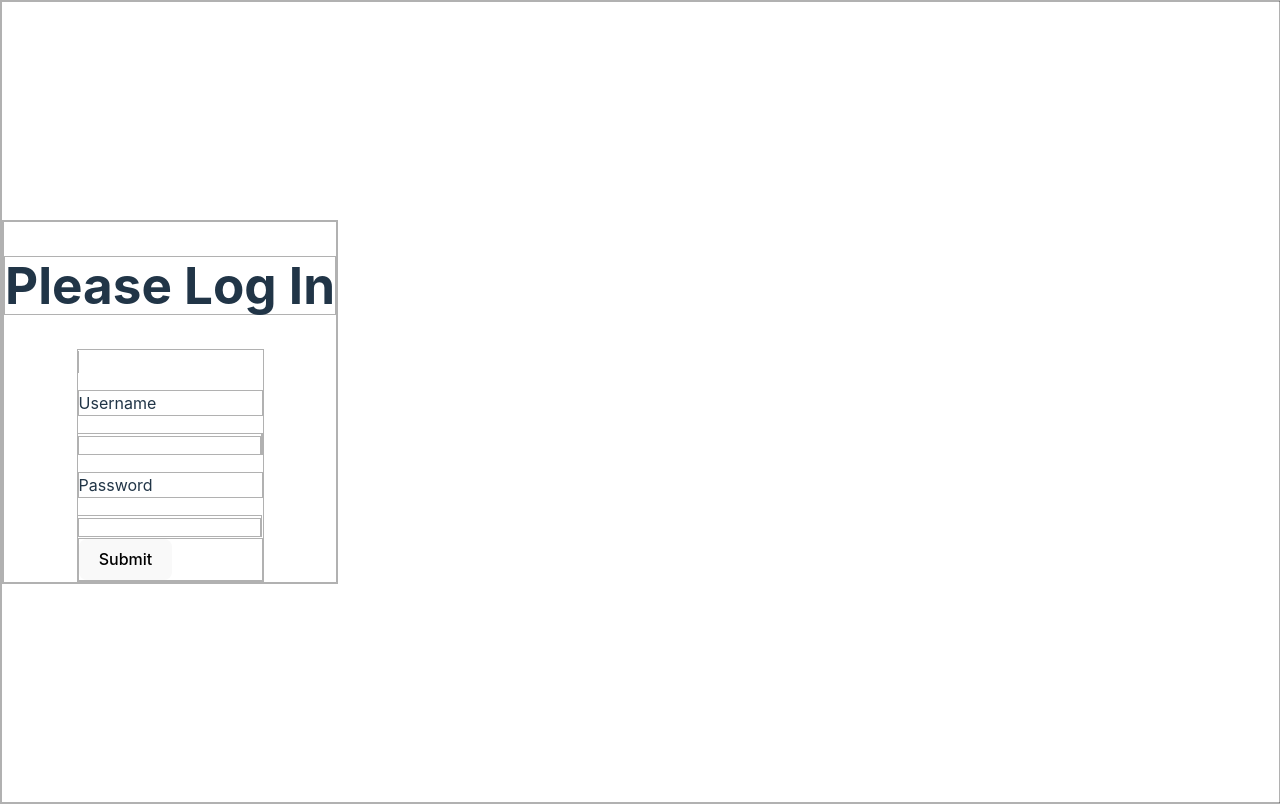
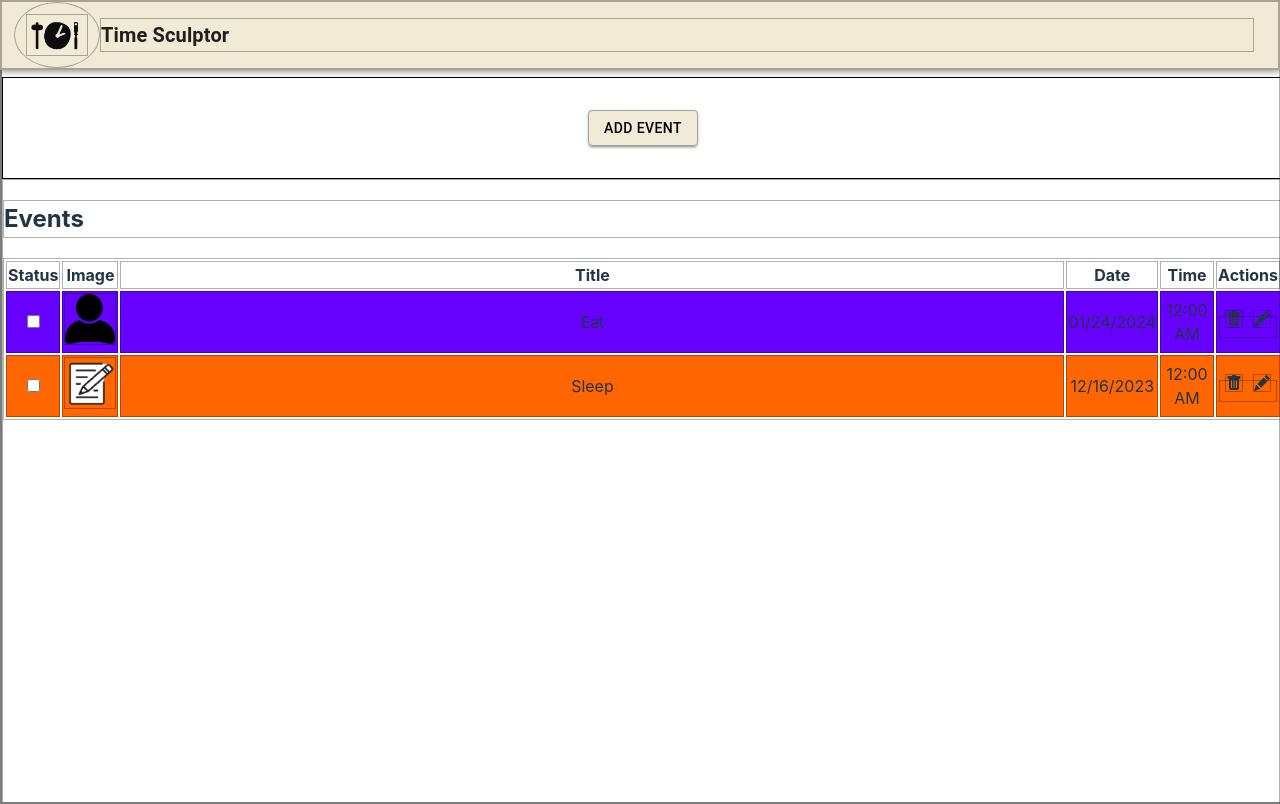
Before and after one commit to nickw409/TimeSculptor, a React (Vite) app in the folder TimeSculptor/: page / in a window 1280 px wide. Built offline with nearby package versions, Linux system fonts and the light colour scheme.

Commit message:
fixed table bug, added some styling to login

```diff
--- a/TimeSculptor/src/App.css
+++ b/TimeSculptor/src/App.css
@@ -1,8 +1,10 @@
 * {
   border: 1px solid rgba(0, 0, 0, 0.306);
+
   }
 
 .appContainer, body {
-  height: 100%;
-  width: 100%;
+  height: 100vh;
+  width: 100vw;
+  overflow: hidden;
 }
--- a/TimeSculptor/src/App.jsx
+++ b/TimeSculptor/src/App.jsx
@@ -32,7 +32,7 @@ function App() {
   // this useState dynamically updates our list of events
   // when a new event is added
   const [events, setEvents] = useState(initialEvents);
-  const [loggedIn, setLoggedIn] = useState(false);
+  const [loggedIn, setLoggedIn] = useState(true);
 
   const handleDeleteEvent = (targetId) => {
     setEvents(events.filter(event => event.id !== targetId));
--- a/TimeSculptor/src/components/events.css
+++ b/TimeSculptor/src/components/events.css
@@ -1,7 +1,9 @@
 .eventsDisplay {
   display: flex;
   height: 100vh;
+  width: 100vw;
   flex-direction: column;
+  overflow: auto;
 }
 
 .eventsDisplay img, .eventInfo img {
@@ -10,7 +12,7 @@
 }
 
 .statusCol, .imageCol, .timeCol, .dateCol, .actionCol {
-  width: 50px;
+  width: 50px
 }
 
 td {
@@ -21,10 +23,3 @@ td {
   margin: 5px;
   cursor: pointer;
 }
-
-.eventInfo {
-  display: flex;
-  justify-content: space-between;
-  width: 99vw;
-  align-items: center;
-}
--- a/TimeSculptor/src/components/events.jsx
+++ b/TimeSculptor/src/components/events.jsx
@@ -45,9 +45,6 @@ export default function EventTable( {events, deleteEvent, editEvent } ) {
                             <td>{event.title}</td>
                             <td className='dateCol'>{event.dateAndTime.format('L')}</td>
                             <td className='timeCol'>{event.dateAndTime.format('LT')}</td>
-                            <td className='colorCol'>
-                                <div style={{backgroundColor: event.color, width: '100%', height: '100%'}}></div>
-                            </td>
                             <td className='actionCol'>
                                 <span>
                                     <BsFillTrashFill className="actionButton" onClick={() => {
--- a/TimeSculptor/src/components/login.css
+++ b/TimeSculptor/src/components/login.css
@@ -2,4 +2,22 @@
    display: flex;
    flex-direction: column;
    align-items: center;
+   padding: 0;
+   margin: 0;
 }
+
+body {
+  display: flex;
+  justify-content: center;
+  align-items: center;
+  height: 100vh;
+  margin: 0;
+}
+
+form, label {
+   border: none;
+}
+
+.password-box, .submit-button {
+   margin-bottom: 10px;
+}
--- a/TimeSculptor/src/components/login.jsx
+++ b/TimeSculptor/src/components/login.jsx
@@ -42,11 +42,11 @@ export default function Login({ loggedIn, setLoggedIn }) {
             </label>
             <label>
                <p>Password</p>
-               <input type="password" value={password} onChange={e => {
+               <input className='password-box' type="password" value={password} onChange={e => {
                   setPassword(e.target.value)
                }} />
             </label>
-            <div>
+            <div className='submit-button'>
                <button type="submit">Submit</button>
             </div>
          </form>
```
Also changed, not shown: 1 other file (tests, documents, lock files or other folders).
